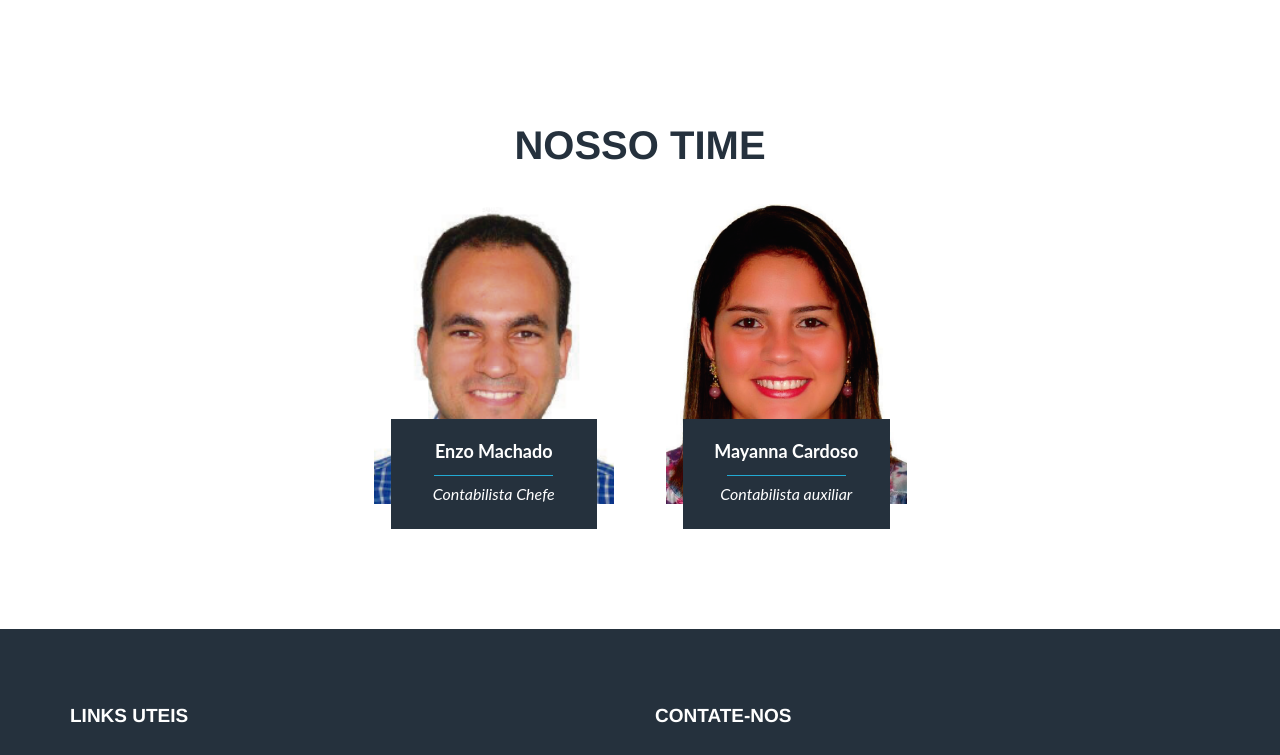
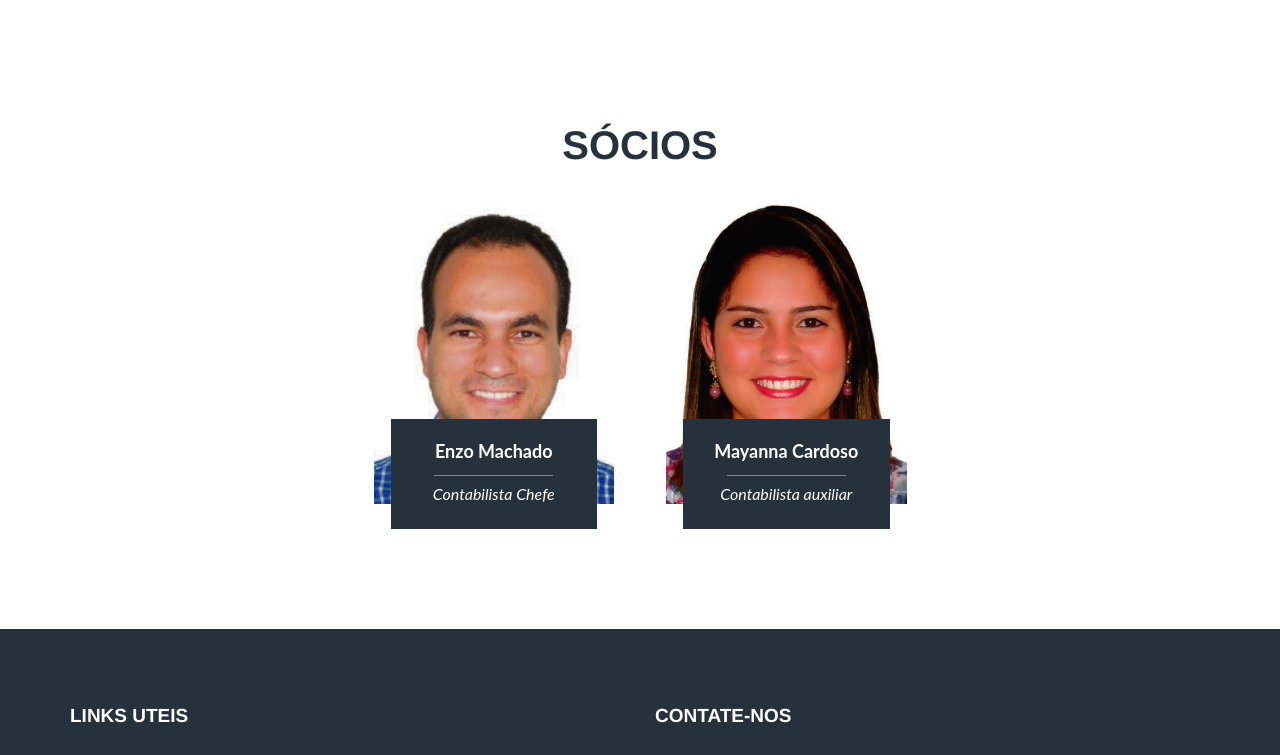
Before and after one commit to levicm/site-enzo-html, a plain HTML site: page index.html in a window 1280 px wide. Shown: the part 4360-5115 px from the top of the page. Drawn offline with Linux system fonts and the light colour scheme.

Commit message:
Update index.html

```diff
--- a/index.html
+++ b/index.html
@@ -396,7 +396,7 @@ e EXÉRCITO ou servidores público, estadual, federal e militar.
       <section class="section-50 section-md-100">
         <div class="container">
           <a name="time"></a>
-          <h3 class="text-center">NOSSO TIME</h3>
+          <h3 class="text-center">SÓCIOS</h3>
           <div class="row row-40" style="text-align: center;">
 
             <!--INICIO PROFISSIONAL-->
```
